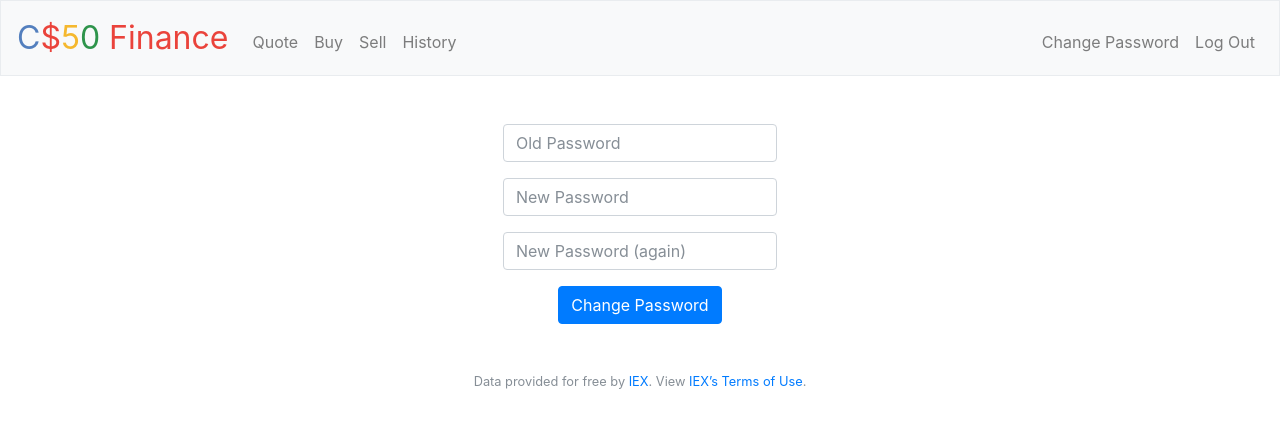
After one commit to jasonchanhku/cs50, a Flask app: page /change in a window 1280 px wide. The commit adds this page. Shown: the top 428 px of the page. Run offline with Flask 2, Linux system fonts and the light colour scheme; a user stored in the database is signed in; some libraries are stand-ins or nearby versions.

Commit message:
completed personal touch

```diff
--- a/pset7/finance/application.py
+++ b/pset7/finance/application.py
@@ -44,6 +44,7 @@ def index():
     users = db.execute("SELECT cash FROM users WHERE id = :user_id", user_id = session["user_id"])
     stocks = db.execute("SELECT symbol, SUM(shares) as total_shares FROM transactions WHERE user_id = :user_id GROUP BY symbol HAVING total_shares > 0",
     user_id = session["user_id"])
+    name = db.execute("SELECT username FROM users WHERE id = :user_id", user_id = session["user_id"])
     quotes = {}
 
     sums = []
@@ -52,8 +53,8 @@ def index():
         sums.append(quotes[stock["symbol"]]["price"] * stock["total_shares"])
     cash_remaining = users[0]["cash"]
     total = cash_remaining + sum(sums)
-
-    return render_template("index.html", quotes=quotes, stocks=stocks, total=total, cash_remaining=cash_remaining)
+    username = name[0]["username"]
+    return render_template("index.html", quotes=quotes, stocks=stocks, total=total, cash_remaining=cash_remaining, username = username)
 
 
 @app.route("/buy", methods=["GET", "POST"])
@@ -248,6 +249,40 @@ def sell():
     else:
         return render_template("sell.html", stocks_list = stocks)
 
+@app.route("/change", methods=["GET", "POST"])
+@login_required
+def change():
+
+    """Change Password"""
+    # User reached route via POST (as by submitting a form via POST)
+    if request.method == "POST":
+
+        rows = db.execute("SELECT * FROM users WHERE id = :user_id",
+                          user_id = session["user_id"])
+
+        # Ensure old password is correct
+        if not check_password_hash(rows[0]["hash"],request.form.get("old_password")):
+            return apology("old password is incorrect!", 403)
+
+        # Ensure password was submitted
+        elif not request.form.get("new_password"):
+            return apology("must provide new password", 403)
+
+        elif not request.form.get("new_password_again"):
+            return apology("must provide new password again", 403)
+
+        elif request.form.get("new_password") != request.form.get("new_password_again"):
+            return apology("new passwords do not match!", 403)
+
+        db.execute("UPDATE users SET hash = :new_password WHERE id = :user_id", new_password=generate_password_hash(request.form.get("new_password")), user_id=session["user_id"])
+
+        flash("Password Changed!")
+
+        return redirect("/")
+
+    else:
+        return render_template("change.html")
+
 
 def errorhandler(e):
     """Handle error"""
--- /dev/null
+++ b/pset7/finance/templates/change.html
@@ -0,0 +1,20 @@
+{% extends "layout.html" %}
+
+{% block title %}
+    Change Password
+{% endblock %}
+
+{% block main %}
+    <form action="/change" method="post">
+        <div class="form-group">
+            <input class="form-control" name="old_password" placeholder="Old Password" type="password"/>
+        </div>
+        <div class="form-group">
+            <input class="form-control" name="new_password" placeholder="New Password" type="password"/>
+        </div>
+        <div class="form-group">
+            <input class="form-control" name="new_password_again" placeholder="New Password (again)" type="password"/>
+        </div>
+        <button class="btn btn-primary" type="submit">Change Password</button>
+    </form>
+{% endblock %}
--- a/pset7/finance/templates/index.html
+++ b/pset7/finance/templates/index.html
@@ -5,6 +5,8 @@
 {% endblock %}
 
 {% block main %}
+
+    <h1> Hello, {{ username }} !</h1>
     <table class="table table-striped">
         <thead>
             <tr>
--- a/pset7/finance/templates/layout.html
+++ b/pset7/finance/templates/layout.html
@@ -37,6 +37,7 @@
                         <li class="nav-item"><a class="nav-link" href="/history">History</a></li>
                     </ul>
                     <ul class="navbar-nav ml-auto mt-2">
+                        <li class="nav-item"><a class="nav-link" href="/change">Change Password</a></li>
                         <li class="nav-item"><a class="nav-link" href="/logout">Log Out</a></li>
                     </ul>
                 {% else %}
--- a/pset7/finance/templates/register.html
+++ b/pset7/finance/templates/register.html
@@ -1,7 +1,7 @@
 {% extends "layout.html" %}
 
 {% block title %}
-    Log In
+    Register
 {% endblock %}
 
 {% block main %}
--- a/pset7/finance/templates/sell.html
+++ b/pset7/finance/templates/sell.html
@@ -10,7 +10,7 @@
             <select class="form-control" name="symbol">
                 <option disabled selected value="">Symbol</option>
                 {% for stock in stocks_list %}
-                    <option>stock</option>
+                    <option>{{ stock["symbol"] }}</option>
                 {% endfor %}
             </select>
         </div>
```
Also changed, not shown: pset7/finance/finance.db.
